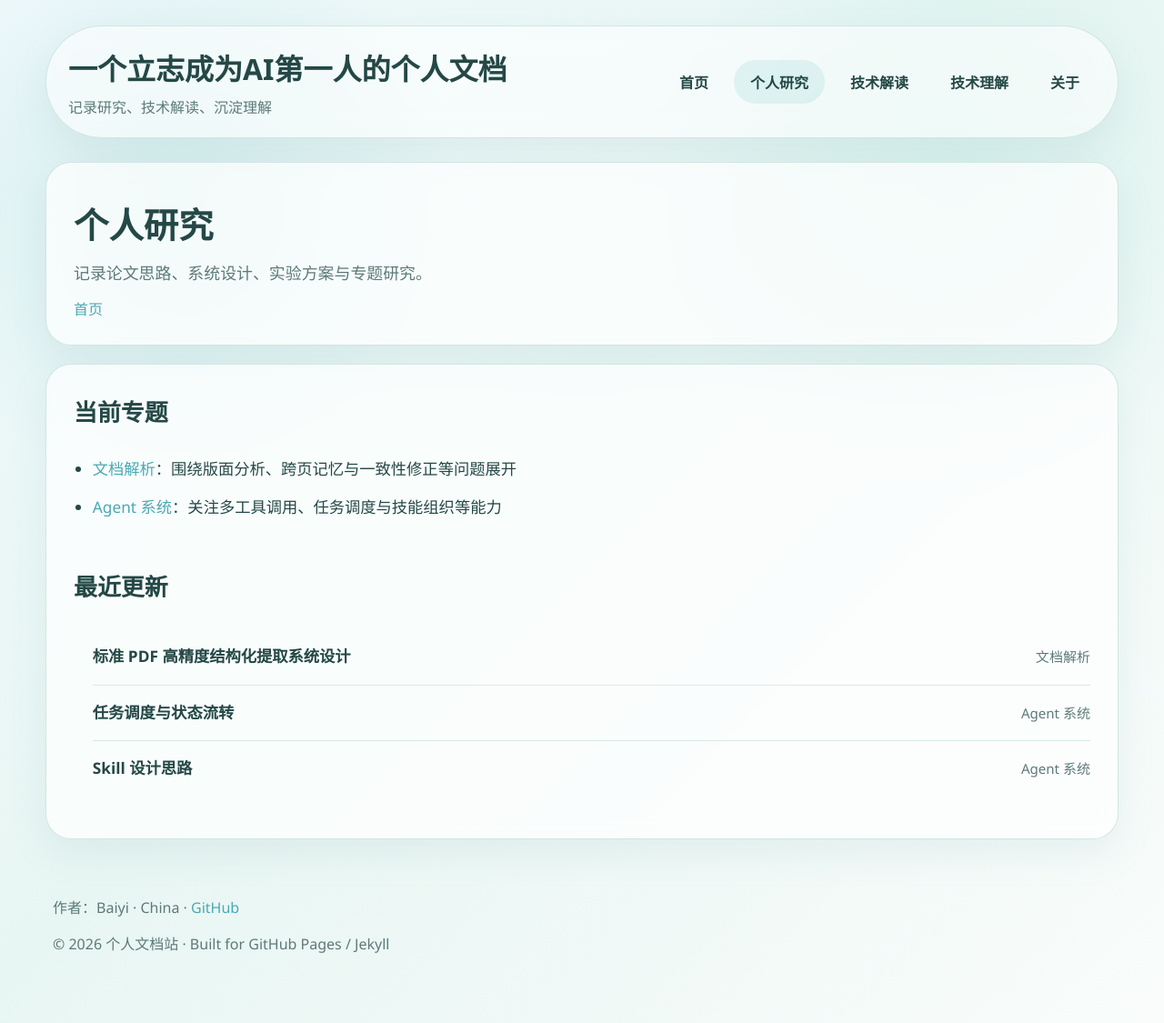
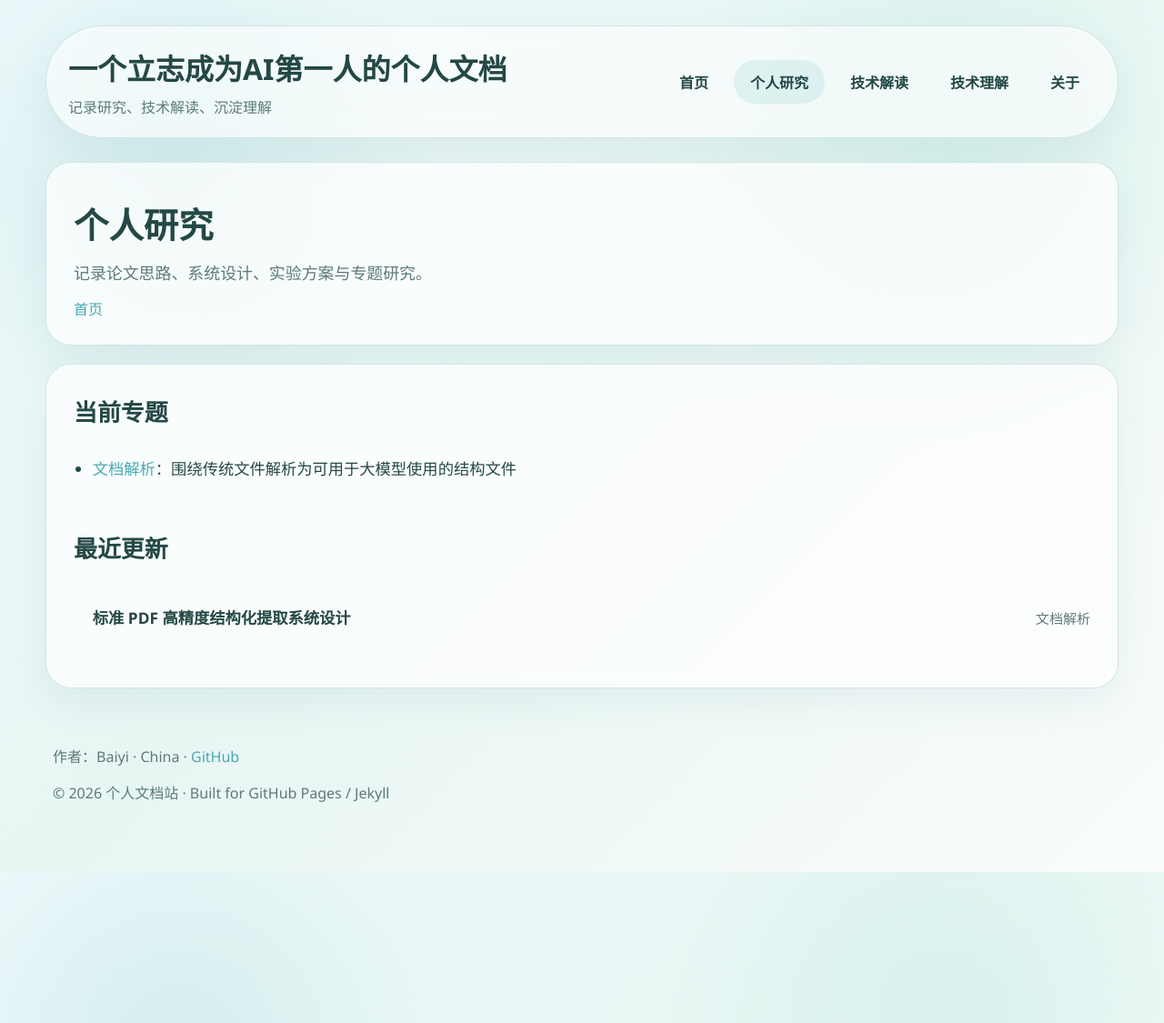
Before and after one commit to 8888-baiyi-8888/8888-baiyi-8888.github.io, a Jekyll site: the page built from research/index.md, in a window 1280 px wide. Shown: the whole page at 91% size. Built offline with Jekyll 4.4.1, drawn with Linux system fonts in a browser that asks for light colours.

Commit message:
“删除个人研究里面的样例文档”

```diff
--- a/research/agent-system/index.md
+++ /dev/null
@@ -1,15 +0,0 @@
----
-layout: section
-title: Agent 系统
-permalink: /research/agent-system/
-module_title: 个人研究
-module_path: /research/
-parent_title: Agent 系统
-parent_path: /research/agent-system/
-description: 面向多工具调用、流程编排和任务执行的 Agent 研究专题。
----
-
-## 本专题文章
-
-- [Skill 设计思路](/research/agent-system/skill-design/)
-- [任务调度与状态流转](/research/agent-system/task-scheduling/)
--- a/research/agent-system/skill-design.md
+++ /dev/null
@@ -1,15 +0,0 @@
----
-layout: page
-title: Skill 设计思路
-permalink: /research/agent-system/skill-design/
-module_title: 个人研究
-module_path: /research/
-parent_title: Agent 系统
-parent_path: /research/agent-system/
-description: 面向 Agent 的技能封装与动态加载思路。
-updated_at: 2026-03-18
----
-
-## 说明
-
-这里适合写技能元数据、入参与出参约定、动态装载和提示词拼接策略。
--- a/research/agent-system/task-scheduling.md
+++ /dev/null
@@ -1,15 +0,0 @@
----
-layout: page
-title: 任务调度与状态流转
-permalink: /research/agent-system/task-scheduling/
-module_title: 个人研究
-module_path: /research/
-parent_title: Agent 系统
-parent_path: /research/agent-system/
-description: 多任务执行与状态同步的设计思路。
-updated_at: 2026-03-19
----
-
-## 说明
-
-这里适合写任务主表、子任务表、队列路由、失败重试和状态广播等内容。
--- a/research/index.md
+++ b/research/index.md
@@ -11,5 +11,4 @@ recent_limit: 3
 
 ## 当前专题
 
-- [文档解析](/research/doc-parsing/)：围绕版面分析、跨页记忆与一致性修正等问题展开
-- [Agent 系统](/research/agent-system/)：关注多工具调用、任务调度与技能组织等能力
+- [文档解析](/research/doc-parsing/)：围绕传统文件解析为可用于大模型使用的结构文件
```
Also changed, not shown: research/doc-parsing/cross-page-memory.md (deleted, +0 -22 lines), research/doc-parsing/global-correction.md (deleted, +0 -15 lines), research/doc-parsing/index.md (+0 -3 lines), research/doc-parsing/layout-analysis.md (deleted, +0 -26 lines).
